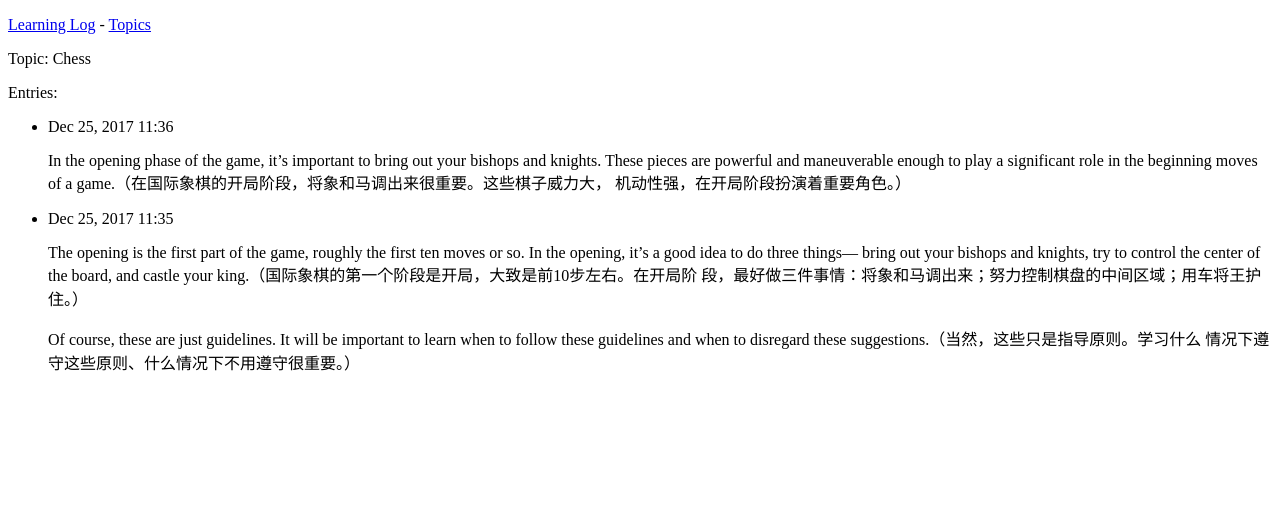
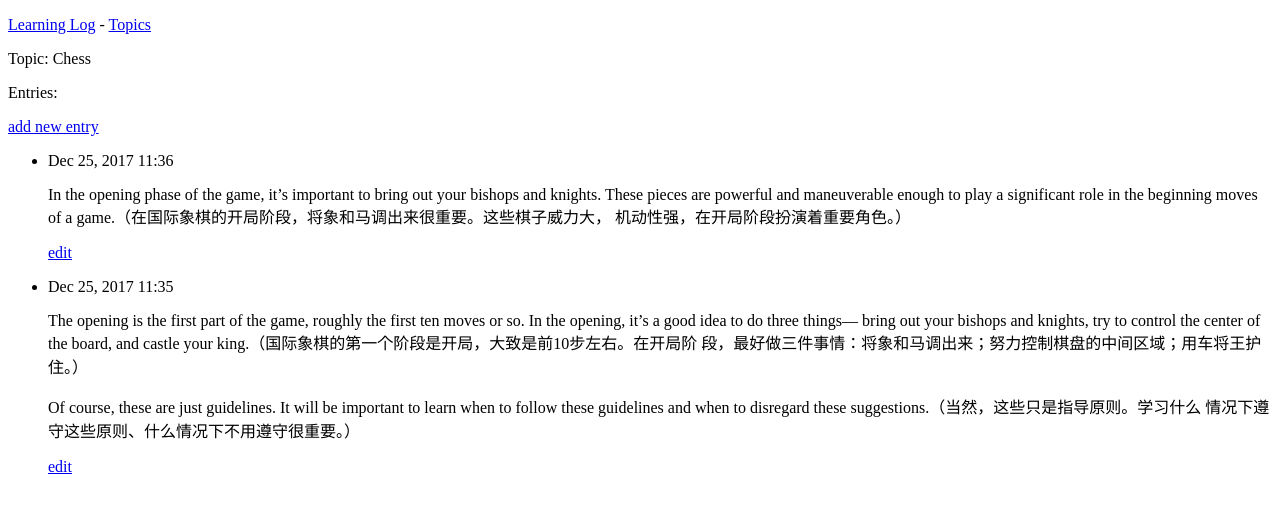
Before and after one commit to bailijiang/Python_exercise, a Django app: page /topics/1/ in a window 1280 px wide. Shown: the top 513 px of the page. Run offline with Django 3.2, Linux system fonts and the light colour scheme; data comes from the database, SQL or seed files in the repository; both versions use the stored data as it was after the commit.

Commit message:
chapter 19.1 finish ...

```diff
--- /dev/null
+++ b/learning_log/learning_logs/forms.py
@@ -0,0 +1,19 @@
+__author__ = 'Bryan'
+#coding=utf-8
+
+from django import forms
+
+from .models import Topic, Entry
+
+class TopicForm(forms.ModelForm):
+    class Meta:
+        model = Topic
+        fields = ['text']
+        labels = {'text': ''}
+
+class EntryForm(forms.ModelForm):
+    class Meta:
+        model = Entry
+        fields = ['text']
+        labels = {'text': ''}
+        widgets = {'text': forms.Textarea(attrs={'cols': 80})}
--- a/learning_log/learning_logs/templates/learning_logs/topic.html
+++ b/learning_log/learning_logs/templates/learning_logs/topic.html
@@ -11,11 +11,18 @@
         <p>Topic: {{ topic }}</p>
 
         <p>Entries:</p>
+        <p>
+            <a href="{% url 'learning_logs:new_entry' topic.id %}">add new entry</a>
+        </p>
         <ul>
             {% for entry in entries %}
+
               <li>
                   <p>{{ entry.date_added|date:'M d, Y H:i' }}</p>
                   <p>{{ entry.text|linebreaks }}</p>
+                  <p>
+                    <a href="{% url 'learning_logs:edit_entry' entry.id %}">edit</a>
+                  </p>
               </li>
             {% empty %}
                 <li>
@@ -24,6 +31,7 @@
             {% endfor %}
         </ul>
 
+
     {% endblock content %}
 </body>
 </html>
--- a/learning_log/learning_logs/templates/learning_logs/topics.html
+++ b/learning_log/learning_logs/templates/learning_logs/topics.html
@@ -20,6 +20,8 @@
             {% endfor %}
         </ul>
 
+    <a href="{% url 'learning_logs:new_topic' %}" >Add a new topic:</a>
+
     {% endblock content %}
 </body>
 </html>
--- a/learning_log/learning_logs/urls.py
+++ b/learning_log/learning_logs/urls.py
@@ -11,5 +11,8 @@ app_name = 'learning_logs'
 urlpatterns = [
     re_path(r'^$', views.index, name='index'),
     re_path(r'^topics/$', views.topics, name='topics'),
-    re_path(r'^topics/(?P<topic_id>\d+)/$', views.topic, name='topic')
+    re_path(r'^topics/(?P<topic_id>\d+)/$', views.topic, name='topic'),
+    re_path(r'^new_topic/$', views.new_topic, name='new_topic'),
+    re_path(r'^new_entry/(?P<topic_id>\d+)/$', views.new_entry, name='new_entry'),
+    re_path(r'^edit_entry/(?P<entry_id>\d+)/$', views.edit_entry, name='edit_entry'),
 ]
--- a/learning_log/learning_logs/views.py
+++ b/learning_log/learning_logs/views.py
@@ -1,5 +1,8 @@
 from django.shortcuts import render
-from .models import Topic
+from .models import Topic, Entry
+from django.http import HttpResponseRedirect
+from django.urls import reverse
+from .forms import TopicForm, EntryForm
 
 # Create your views here.
 
@@ -14,6 +17,50 @@ def topics(request):
 def topic(request, topic_id):
     topic = Topic.objects.get(id=topic_id)
     entries = topic.entry_set.order_by('-date_added')
+
     context = {'topic': topic, 'entries': entries}
 
     return render(request, 'learning_logs/topic.html', context)
+
+def new_topic(request):
+    if request.method != 'POST':
+        form = TopicForm()
+    else:
+        form = TopicForm(request.POST)
+        if form.is_valid():
+            form.save()
+            return HttpResponseRedirect(reverse('learning_logs:topics'))
+    context = {'form': form}
+    return render(request, 'learning_logs/new_topic.html', context)
+
+def new_entry(request, topic_id):
+    topic = Topic.objects.get(id=topic_id)
+
+    if request.method != 'POST':
+        form = EntryForm()
+    else:
+        form = EntryForm(request.POST)
+        if form.is_valid():
+            new_entry = form.save(commit=False)
+            new_entry.topic = topic
+            new_entry.save()
+            return HttpResponseRedirect(reverse('learning_logs:topic',
+                                                args=[topic_id]))
+    context = {'topic': topic, 'form': form}
+    return render(request, 'learning_logs/new_entry.html', context)
+
+def edit_entry(request, entry_id):
+    entry = Entry.objects.get(id=entry_id)
+    topic = entry.topic
+
+    if request.method != 'POST':
+        form = EntryForm(instance=entry)    # 回显 entry
+    else:
+        form = EntryForm(instance=entry, data=request.POST)
+        if form.is_valid():
+            form.save()
+            return HttpResponseRedirect(reverse('learning_logs:topic',
+                                                args=[topic.id]))
+
+    context = {'topic': topic, 'entry': entry, 'form': form}
+    return render(request, 'learning_logs/edit_entry.html', context)
```
Also changed, not shown: learning_log/learning_logs/templates/learning_logs/edit_entry.html (added, +25 -0 lines), learning_log/learning_logs/templates/learning_logs/new_entry.html (added, +22 -0 lines), learning_log/learning_logs/templates/learning_logs/new_topic.html (added, +23 -0 lines), learning_log/db.sqlite3.
